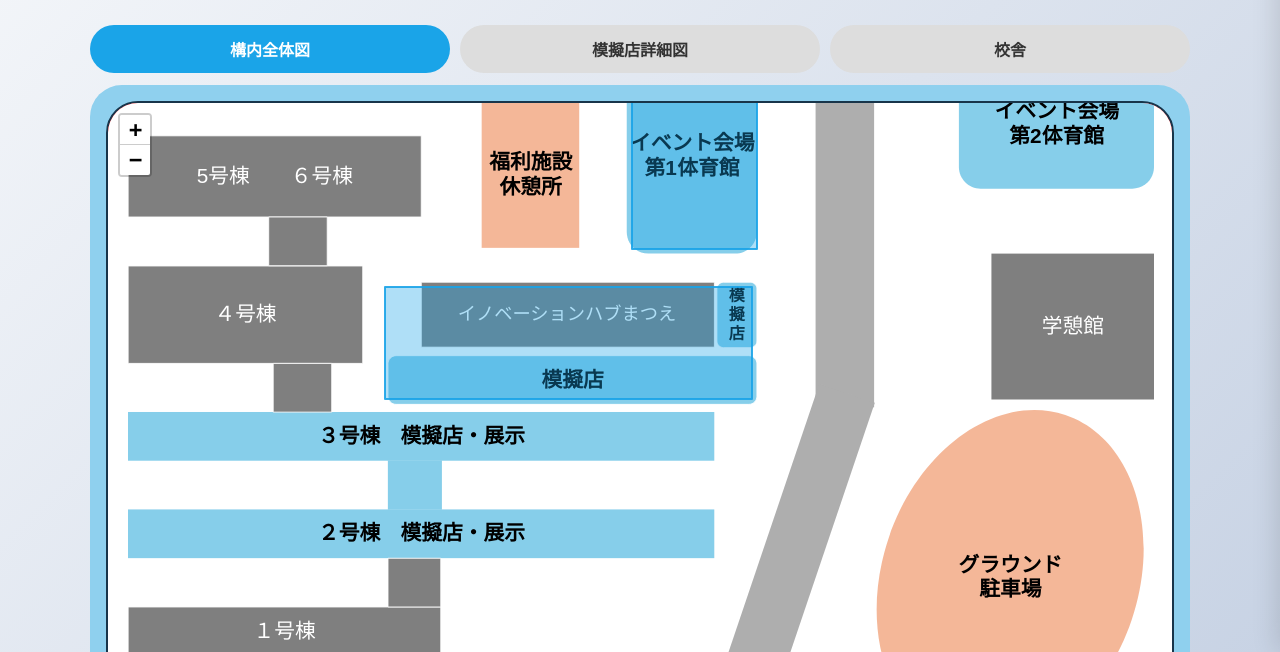
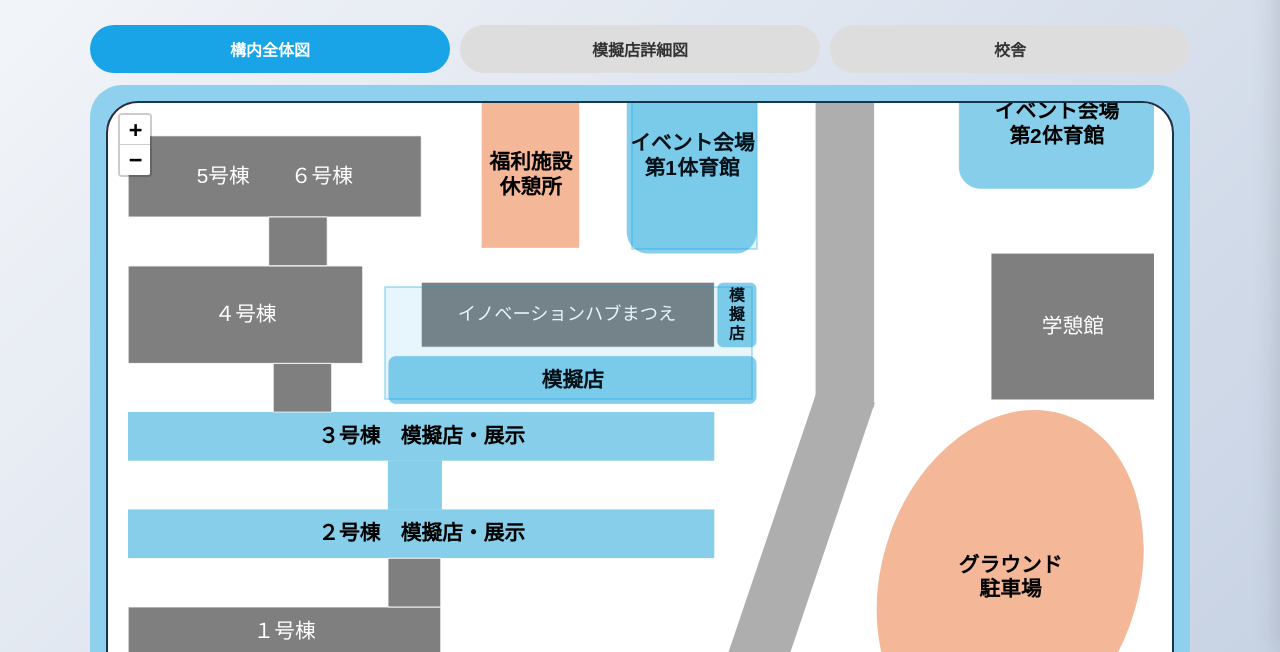
Before and after one commit to M-Koki8910/Kosensai-2026, a website: page public/map.html in a window 1280 px wide. Shown: the part 148-800 px from the top of the page. Drawn offline with nearby package versions, Linux system fonts and the light colour scheme.

Commit message:
指示追加

```diff
--- a/public/map.html
+++ b/public/map.html
@@ -408,6 +408,7 @@
 
             const mapData = {
 
+                //構内全体図
                 campus: {
                     url: './images/maps/1.svg',
                     width: 4106,
@@ -419,22 +420,23 @@
                         {
                             title: '体育館',
                             bounds: [
-                                [2750, 2520],
-                                [2000, 2020]
+                                [2750, 2520],//右上
+                                [2000, 2020]//左下
                             ],
                             link: './event.html'
                         },
                         {
                             title: '模擬店エリア',
                             bounds: [
-                                [1850, 2500],
-                                [1400, 1030]
+                                [1850, 2500],//右上
+                                [1400, 1030]//左下
                             ],
                             link: './shop.html'
                         }
                     ]
                 },
 
+                //模擬店詳細図
                 stalls: {
                     url: './images/maps/2.svg',
                     width: 3218,
@@ -442,6 +444,7 @@
 
                     markers: [],
 
+                    //同じように領域を追加する
                     areas: [
                         {
                             title: 'J4',
@@ -454,6 +457,7 @@
                     ]
                 },
 
+                //校舎1F
                 building1f: {
                     url: './images/maps/3.svg',
                     width: 4286,
@@ -462,6 +466,7 @@
                     areas: []
                 },
 
+                //校舎2F
                 building2f: {
                     url: './images/maps/4.svg',
                     width: 4286,
@@ -470,6 +475,7 @@
                     areas: []
                 },
 
+                //校舎3F
                 building3f: {
                     url: './images/maps/5.svg',
                     width: 4286,
@@ -605,8 +611,8 @@
                             color: '#1aa4e8',
                             weight: 2,
                             fillColor: '#1aa4e8',
-                            fillOpacity: 0.35,
-                            opacity: 0.9
+                            fillOpacity: 0.1,//クリック領域の透明度
+                            opacity: 0.3//クリック領域の枠線
                         }
                     );
 
```
